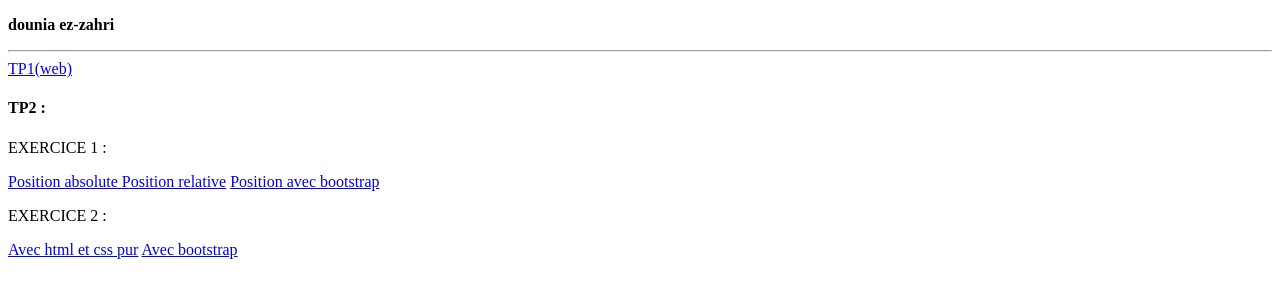
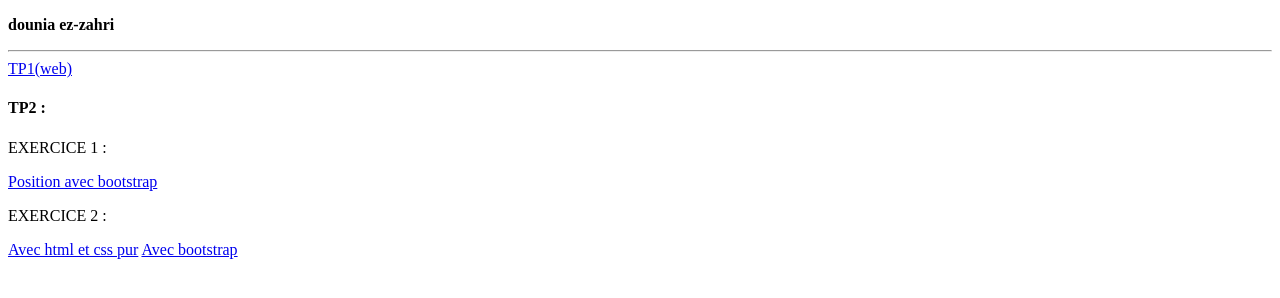
Before and after one commit to dounia2001/douniaezzahri.github.io, a plain HTML site: page index.html in a window 1280 px wide. Drawn offline with Linux system fonts and the light colour scheme.

Commit message:
Update index.html

```diff
--- a/index.html
+++ b/index.html
@@ -11,8 +11,7 @@
     <p>
     <h4>TP2 :</h4>
     <p >EXERCICE 1 : </p>
-    <a href="./exercice 1 position absolute.html">Position absolute </a>
-    <a href="./exercice 1 position relative.html">Position relative</a>
+
     <a href="./exercice 1 bootstrap.html">Position avec bootstrap </a>
      <p >EXERCICE 2 : </p>
     <a href="./exercice2.html">Avec html et css pur</a>
```
